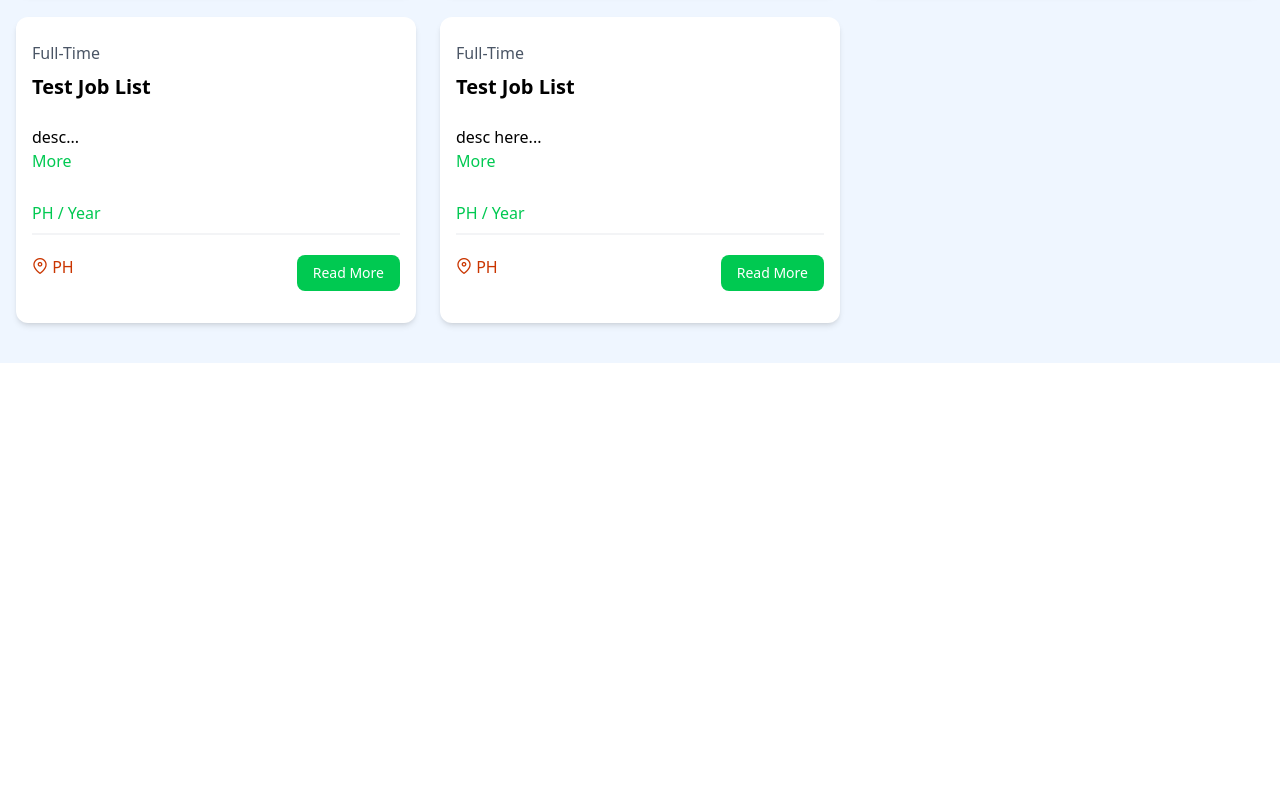
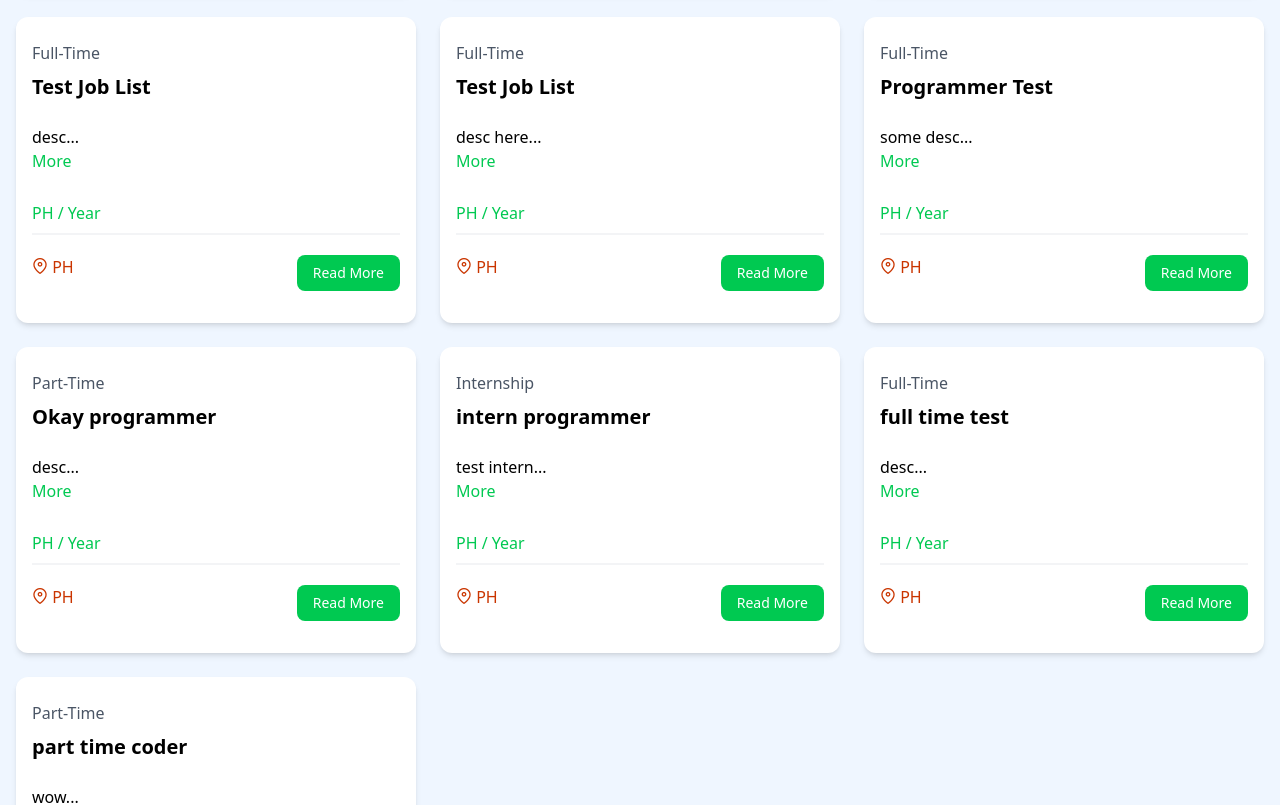
Before and after one commit to AngeliqueRamos18/Learning-Vue.js, a Vue app in the folder vue-npm/: page /jobs in a window 1280 px wide. Shown: the part 920-1725 px from the top of the page. Before the commit the page ends 1283 px from the top, so only its background shows below. Built offline with nearby package versions, Linux system fonts and the light colour scheme; data requests are answered from the project's data file.

Commit message:
Add success toast after adding new job

```diff
--- a/vue-npm/src/jobs.json
+++ b/vue-npm/src/jobs.json
@@ -111,6 +111,76 @@
         "contactEmail": "angel@email.com",
         "contactPhone": "123456"
       }
+    },
+    {
+      "id": "ba6b",
+      "title": "Programmer Test",
+      "type": "Full-Time",
+      "location": "PH",
+      "description": "some desc",
+      "salary": "Under $50K",
+      "company": {
+        "name": "Test Company Name",
+        "description": "",
+        "contactEmail": "angel@email.com",
+        "contactPhone": "123456"
+      }
+    },
+    {
+      "id": "3c16",
+      "title": "Okay programmer",
+      "type": "Part-Time",
+      "location": "PH",
+      "description": "desc",
+      "salary": "$50K - $60K",
+      "company": {
+        "name": "Test Company Name",
+        "description": "some desc",
+        "contactEmail": "angel@email.com",
+        "contactPhone": "123456"
+      }
+    },
+    {
+      "id": "93fa",
+      "title": "intern programmer",
+      "type": "Internship",
+      "location": "PH",
+      "description": "test intern",
+      "salary": "Under $50K",
+      "company": {
+        "name": "Test Company Name",
+        "description": "company desc",
+        "contactEmail": "angel@email.com",
+        "contactPhone": "123456"
+      }
+    },
+    {
+      "id": "eecf",
+      "title": "full time test",
+      "type": "Full-Time",
+      "location": "PH",
+      "description": "desc",
+      "salary": "$60K - $70K",
+      "company": {
+        "name": "Test Company Name",
+        "description": "",
+        "contactEmail": "angel@email.com",
+        "contactPhone": "123456"
+      }
+    },
+    {
+      "id": "b478",
+      "title": "part time coder",
+      "type": "Part-Time",
+      "location": "PH",
+      "description": "wow",
+      "salary": "Under $50K",
+      "company": {
+        "name": "Test Company Name",
+        "description": "company desc",
+        "contactEmail": "angel@email.com",
+        "contactPhone": "123456"
+      }
     }
   ],
   "$schema": "./node_modules/json-server/schema.json"
--- a/vue-npm/src/main.js
+++ b/vue-npm/src/main.js
@@ -2,10 +2,13 @@ import { createApp } from 'vue'
 import App from './App.vue'
 import './assets/main.css'
 import 'primeicons/primeicons.css'
-
+// Install vue toastification
+import Toast from 'vue-toastification';
+import 'vue-toastification/dist/index.css';
 // import router to load
 import router from './router/index.js'
 
 const app = createApp(App)
 app.use(router);
+app.use(Toast);
 app.mount('#app');
--- a/vue-npm/src/router/index.js
+++ b/vue-npm/src/router/index.js
@@ -19,7 +19,7 @@ const router = createRouter({
             component: JobsView,
         },
         {
-            path: '/jobs/:id(\\d+)',
+            path: '/jobs/:id',
             name: 'job',
             component: JobView,
         },
--- a/vue-npm/src/views/AddJobView.vue
+++ b/vue-npm/src/views/AddJobView.vue
@@ -1,6 +1,8 @@
 <script setup>
 import { reactive } from 'vue';
 import axios from 'axios';
+import { useRouter } from 'vue-router'
+import { useToast } from 'vue-toastification';
 
 // On this part you can set the default input or selected on the form by inserting values here
 const form = reactive({
@@ -16,6 +18,9 @@ const form = reactive({
         contactPhone: '',
     }
 });
+
+const router = useRouter();
+const toast = useToast();
 
 // Since we are going to make request, we will need to add async()
 const handleSubmit = async () => {
@@ -38,10 +43,16 @@ const handleSubmit = async () => {
     // Creating post request instead of get
     try {
         const response = await axios.post('/api/jobs', newJob);
+        toast.success('Job Added Successfully');
         // @todo - show toast
+
+        console.log(response.data);
+        console.log(response.data.id);
         router.push(`/jobs/${response.data.id}`);
     } catch (error) {
+        console.log('Error fetching job: ', error);
         // @todo - show error toast
+        toast.error('Job Was Not Added');
     }
 };
 </script>
```
